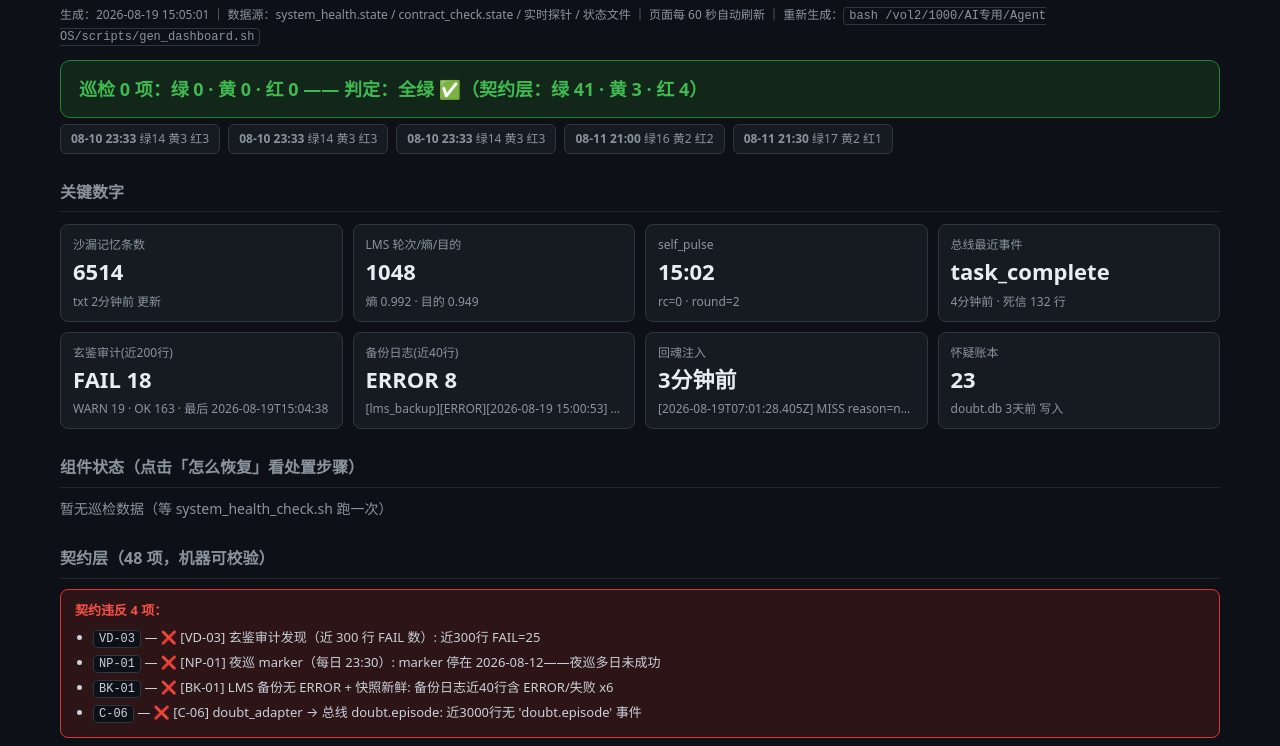
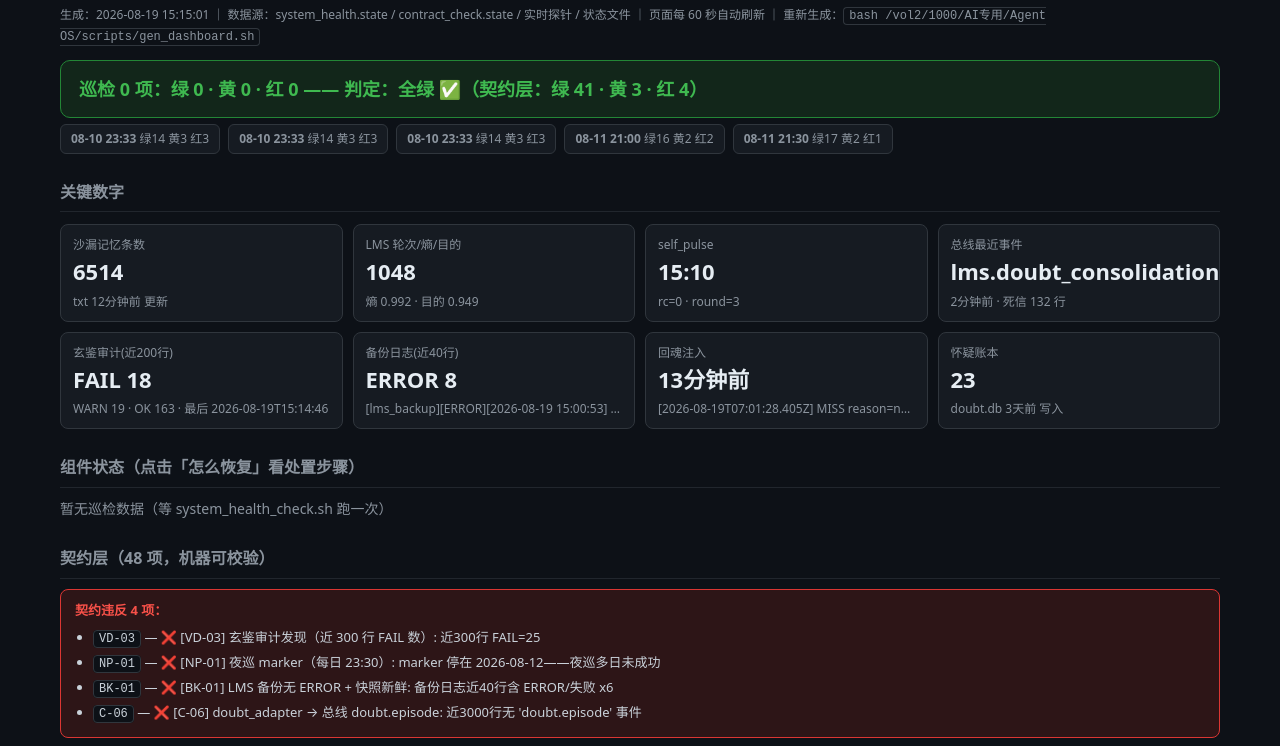
Before and after one commit to tdx1146/agent-os, a plain HTML site: page dashboard.html in a window 1280 px wide. Shown: the part 54-800 px from the top of the page. Drawn offline with Linux system fonts and the light colour scheme.

Commit message:
auto: 2026-08-19 15:20:01 自动提交

```diff
--- a/dashboard.html
+++ b/dashboard.html
@@ -43,19 +43,19 @@ footer { color:#484f58; font-size:12px; margin-top:30px; text-align:center; }
 code { background:#0d1117; border:1px solid #30363d; border-radius:4px; padding:1px 5px; font-size:12px; }
 </style></head><body>
 <h1>🐾 Agent OS 系统健康看板</h1>
-<div class="meta">生成：2026-08-19 15:05:01 ｜ 数据源：system_health.state / contract_check.state / 实时探针 / 状态文件 ｜ 页面每 60 秒自动刷新 ｜ 重新生成：<code>bash /vol2/1000/AI专用/Agent OS/scripts/gen_dashboard.sh</code></div>
+<div class="meta">生成：2026-08-19 15:15:01 ｜ 数据源：system_health.state / contract_check.state / 实时探针 / 状态文件 ｜ 页面每 60 秒自动刷新 ｜ 重新生成：<code>bash /vol2/1000/AI专用/Agent OS/scripts/gen_dashboard.sh</code></div>
 <div class="banner ok">巡检 0 项：绿 0 · 黄 0 · 红 0 —— 判定：全绿 ✅（契约层：绿 41 · 黄 3 · 红 4）</div>
 <div class="hist"><span class="hitem" title="2026-08-10 23:33:20"><b>08-10 23:33</b> 绿14 黄3 红3</span><span class="hitem" title="2026-08-10 23:33:22"><b>08-10 23:33</b> 绿14 黄3 红3</span><span class="hitem" title="2026-08-10 23:33:28"><b>08-10 23:33</b> 绿14 黄3 红3</span><span class="hitem" title="2026-08-11 21:00:02"><b>08-11 21:00</b> 绿16 黄2 红2</span><span class="hitem" title="2026-08-11 21:30:02"><b>08-11 21:30</b> 绿17 黄2 红1</span></div>
 <h2>关键数字</h2>
 
 <div class="keynums">
-  <div class="k"><span class="kl">沙漏记忆条数</span><span class="kv">6514</span><span class="ks">txt 2分钟前 更新</span></div>
+  <div class="k"><span class="kl">沙漏记忆条数</span><span class="kv">6514</span><span class="ks">txt 12分钟前 更新</span></div>
   <div class="k"><span class="kl">LMS 轮次/熵/目的</span><span class="kv">1048</span><span class="ks">熵 0.992 · 目的 0.949</span></div>
-  <div class="k"><span class="kl">self_pulse</span><span class="kv">15:02</span><span class="ks">rc=0 · round=2</span></div>
-  <div class="k"><span class="kl">总线最近事件</span><span class="kv">task_complete</span><span class="ks">4分钟前 · 死信 132 行</span></div>
-  <div class="k"><span class="kl">玄鉴审计(近200行)</span><span class="kv">FAIL 18</span><span class="ks">WARN 19 · OK 163 · 最后 2026-08-19T15:04:38</span></div>
-  <div class="k"><span class="kl">备份日志(近40行)</span><span class="kv">ERROR 8</span><span class="ks">[lms_backup][ERROR][2026-08-19 15:00:53] 每小时归档 tar.zst 打包失败</span></div>
-  <div class="k"><span class="kl">回魂注入</span><span class="kv">3分钟前</span><span class="ks">[2026-08-19T07:01:28.405Z] MISS reason=no-injectable-context（明细见同文件内 MISS 记录）</span></div>
+  <div class="k"><span class="kl">self_pulse</span><span class="kv">15:10</span><span class="ks">rc=0 · round=3</span></div>
+  <div class="k"><span class="kl">总线最近事件</span><span class="kv">lms.doubt_consolidation</span><span class="ks">2分钟前 · 死信 132 行</span></div>
+  <div class="k"><span class="kl">玄鉴审计(近200行)</span><span class="kv">FAIL 18</span><span class="ks">WARN 19 · OK 163 · 最后 2026-08-19T15:14:46</span></div>
+  <div class="k"><span class="kl">备份日志(近40行)</span><span class="kv">ERROR 8</span><span class="ks">[lms_backup][ERROR][2026-08-19 15:00:53] 备份流程失败（rc=1）—— 告警已写入 /vol2/1000/AI专用/li</span></div>
+  <div class="k"><span class="kl">回魂注入</span><span class="kv">13分钟前</span><span class="ks">[2026-08-19T07:01:28.405Z] MISS reason=no-injectable-context（明细见同文件内 MISS 记录）</span></div>
   <div class="k"><span class="kl">怀疑账本</span><span class="kv">23</span><span class="ks">doubt.db 3天前 写入</span></div>
 </div>
 <h2>组件状态（点击「怎么恢复」看处置步骤）</h2>
```
